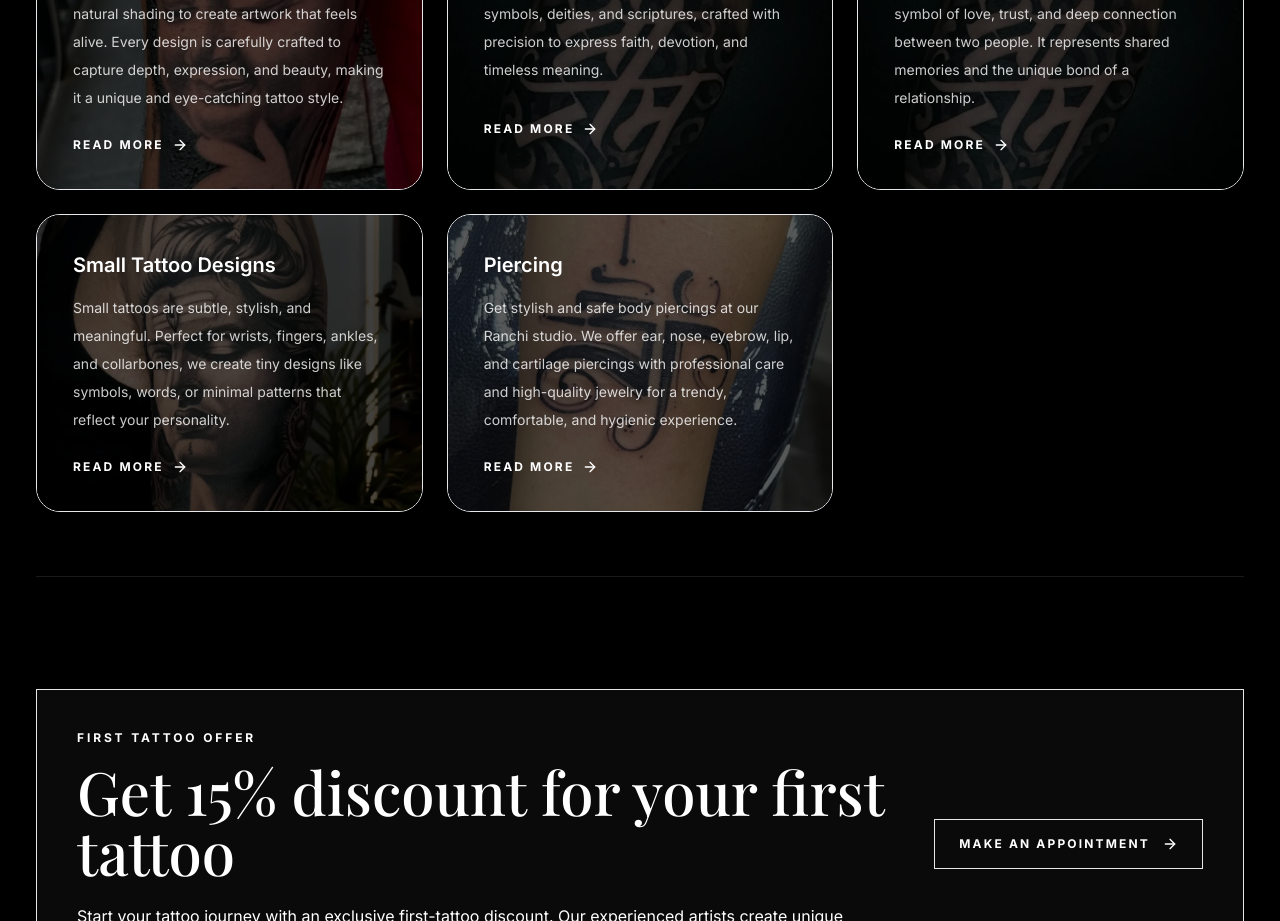
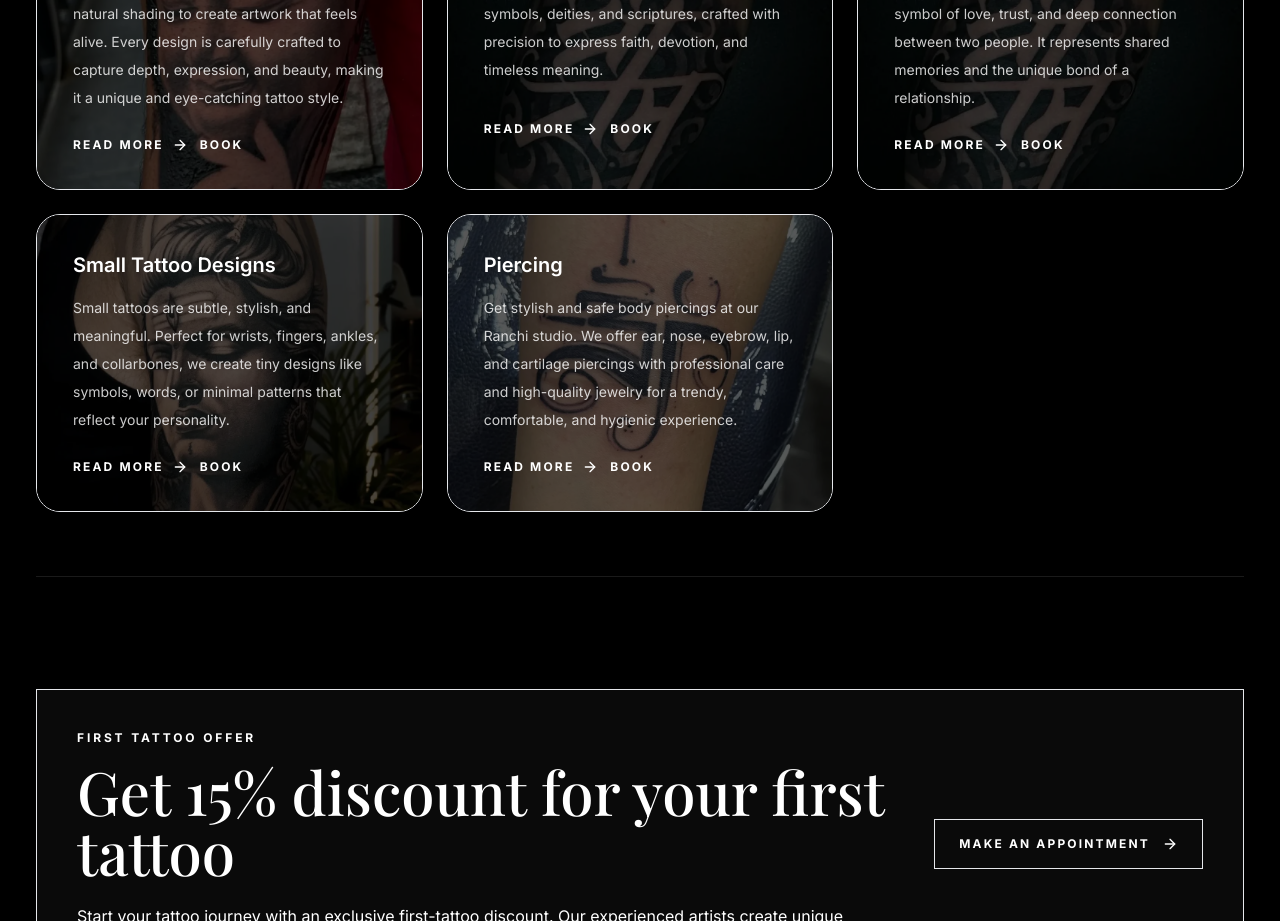
Before and after one commit to BuiltByAmos-1801/OracleTattoo, a React (Vite) app: page /services in a window 1280 px wide. Shown: the part 1020-1941 px from the top of the page. Built offline with nearby package versions, Linux system fonts and the light colour scheme.

Commit message:
Added Code In Files

```diff
--- a/src/pages/Services.jsx
+++ b/src/pages/Services.jsx
@@ -120,9 +120,19 @@ export default function Services() {
                   <h3 className="text-xl font-semibold text-white">{item.title}</h3>
                   <p className="mt-4 max-w-xl text-sm leading-7 text-bone/80">{item.description}</p>
                 </div>
-                <Link to={`/services/${item.id}`} className="inline-flex items-center gap-2 text-xs font-bold uppercase tracking-[0.18em] text-bone transition hover:text-white">
-                  READ MORE <ArrowRight size={16} />
-                </Link>
+                <div className="flex items-center gap-3">
+                  <Link to={`/services/${item.id}`} className="inline-flex items-center gap-2 text-xs font-bold uppercase tracking-[0.18em] text-bone transition hover:text-white">
+                    READ MORE <ArrowRight size={16} />
+                  </Link>
+                  <a
+                    href={`https://wa.me/917667059851?text=${encodeURIComponent(`Hi Oracle Tattoo, I want to book an appointment for ${item.title}.`)}`}
+                    target="_blank"
+                    rel="noreferrer"
+                    className="inline-flex items-center gap-2 text-xs font-bold uppercase tracking-[0.18em] text-bone transition hover:text-white"
+                  >
+                    BOOK
+                  </a>
+                </div>
               </div>
             </article>
           ))}
```
